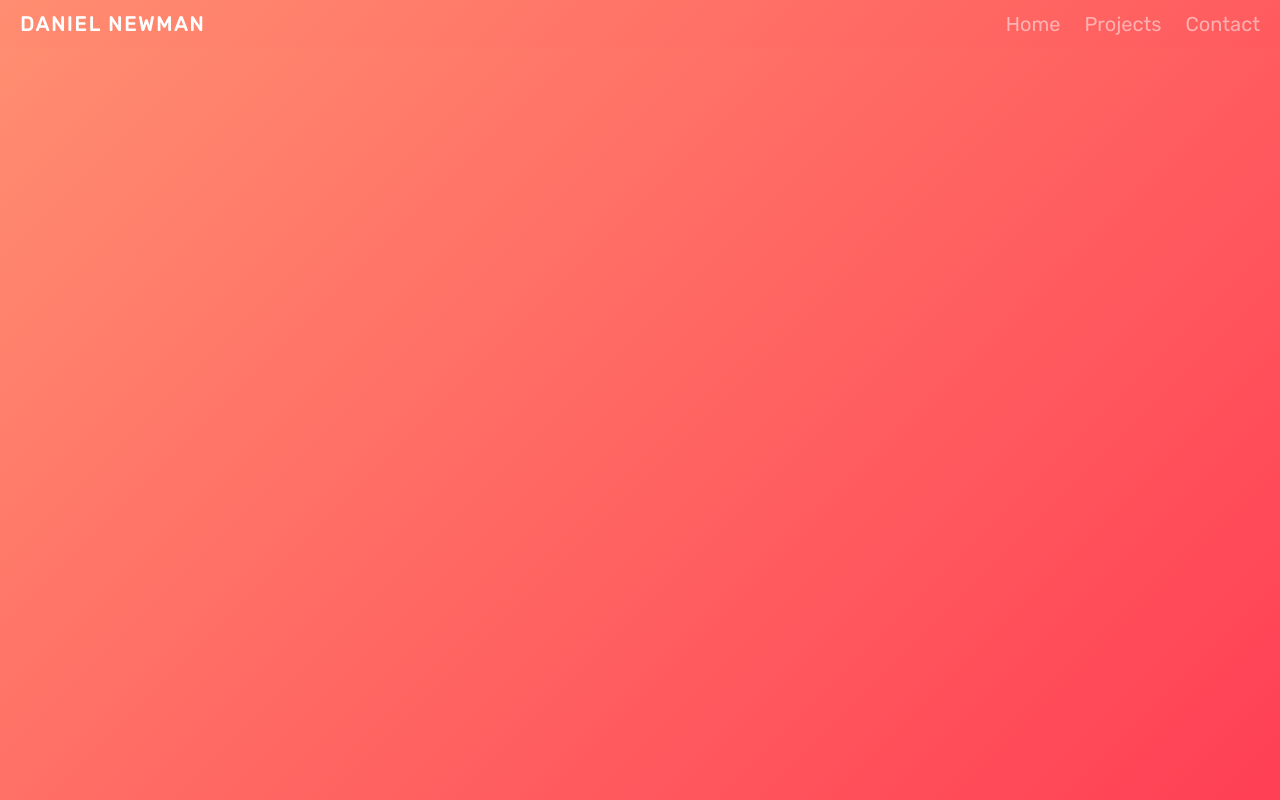
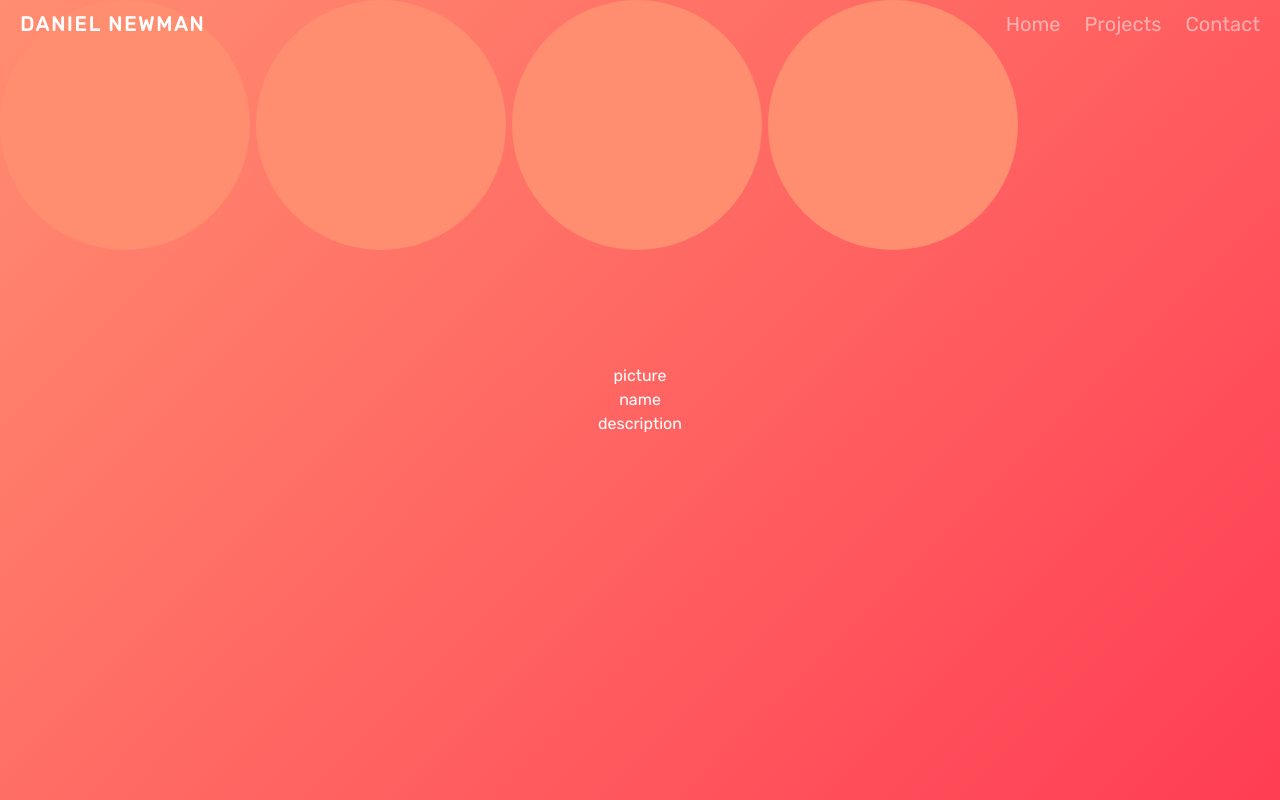
Before and after one commit to mannewdan/portfolio, a React (Vite) app: page / in a window 1280 px wide. Shown: the top 800 px of the page. Built offline with nearby package versions, Linux system fonts and the light colour scheme.

Commit message:
layering & animation setup

```diff
--- a/src/App.tsx
+++ b/src/App.tsx
@@ -6,22 +6,30 @@ export default function App() {
     <>
       <Header />
       <Hero />
+      <main>
+        <section className="block" style={{ height: "150vh" }}>
           <h1 className="text-h-l">Totam eius eos perspiciatis</h1>
           <h2 className="text-h-m">Totam eius eos perspiciatis</h2>
           <h3 className="text-h-s">Totam eius eos perspiciatis</h3>
+        </section>
+        <section style={{ height: "150vh" }}>
           <p className="text-b-m">
             Nulla quis earum corrupti consectetur consectetur. Mollitia at vel
             dolorem aliquid sapiente incidunt. Ut exercitationem ad fugit. Iusto
             tenetur pariatur nisi architecto sint labore est voluptatem.
           </p>
-      <p className="text-b-s" style={{ height: "200vh" }}>
+          <p className="text-b-s">
             Nulla quis earum corrupti consectetur consectetur. Mollitia at vel
             dolorem aliquid sapiente incidunt. Ut exercitationem ad fugit. Iusto
             tenetur pariatur nisi architecto sint labore est voluptatem.
           </p>
+        </section>
+        <section className="block" style={{ height: "150vh" }}>
           <div id="projects" className="scroll-destination"></div>
           <p>Scroll To Here</p>
-      <p style={{ height: "200vh" }}>paragraph</p>
+          <p>paragraph</p>
+        </section>
+      </main>
     </>
   );
 }
--- /dev/null
+++ b/src/components/Background.tsx
@@ -0,0 +1,12 @@
+export default function Background() {
+  return (
+    <>
+      <div className="background-animation">
+        <div className="shape-1"></div>
+        <div className="shape-2"></div>
+        <div className="shape-3"></div>
+        <div className="shape-4"></div>
+      </div>
+    </>
+  );
+}
--- a/src/components/Header.tsx
+++ b/src/components/Header.tsx
@@ -1,7 +1,10 @@
+import Background from "./Background";
+
 export default function Header() {
   return (
     <>
-      <header className="header header-background">
+      <header className="header">
+        <Background />
         <span className="text-h-s">Daniel Newman</span>
         <nav>
           <a href="#home" className="text-b-m c-text-light-50">
--- a/src/components/Hero.tsx
+++ b/src/components/Hero.tsx
@@ -1,6 +1,9 @@
+import Background from "./Background";
+
 export default function Hero() {
   return (
-    <section className="hero header-background">
+    <section className="hero">
+      <Background />
       <div className="container">
         <p>picture</p>
         <p>name</p>
--- a/src/css/main.css
+++ b/src/css/main.css
@@ -168,6 +168,12 @@ h6 {
   height: var(--header-height);
 }
 
+.block {
+  position: relative;
+  z-index: 2;
+  background: hsl(var(--c-bg-dark));
+}
+
 a {
   text-decoration: none;
   position: relative;
@@ -206,13 +212,30 @@ a:hover::after {
   top: 0;
   left: 0;
   width: 100%;
-  z-index: 1;
+  z-index: 3;
   height: var(--header-height);
   padding-inline: 1.25rem;
+  -webkit-clip-path: polygon(0% 0%, 100% 0%, 100% var(--header-height), 0% var(--header-height));
+          clip-path: polygon(0% 0%, 100% 0%, 100% var(--header-height), 0% var(--header-height));
+  background: linear-gradient(135deg, hsl(var(--c-accent-main-high)), hsl(var(--c-accent-main-low)));
+  background-attachment: fixed;
+  background-size: 100% max(100vh, 20rem);
+}
+.header > * {
+  position: relative;
+  z-index: 5;
 }
 .header nav {
   display: flex;
   gap: 1.5rem;
+}
+.header *::-moz-selection {
+  color: hsl(var(--c-text-light));
+  background-color: hsl(var(--c-accent-main-low));
+}
+.header *::selection {
+  color: hsl(var(--c-text-light));
+  background-color: hsl(var(--c-accent-main-low));
 }
 
 :root {
@@ -223,6 +246,7 @@ a:hover::after {
   height: calc(100vh - var(--header-height));
   width: 100%;
   position: relative;
+  z-index: 2;
 }
 .hero .container {
   display: flex;
@@ -230,21 +254,35 @@ a:hover::after {
   justify-content: center;
   align-items: center;
   position: absolute;
+  z-index: 3;
   left: 0;
   right: 0;
   margin-left: auto;
   margin-right: auto;
   margin-top: max(50vh - var(--hero-height) * 0.5 - var(--header-height), 0px);
   height: var(--hero-height);
-  background: linear-gradient(90deg, hsl(var(--c-accent-main-low)/0%) 5%, hsl(var(--c-accent-main-high)/35%), hsl(var(--c-accent-main-low)/0%) 95%);
-  display: none;
+  /*
+  background: linear-gradient(
+    90deg,
+    hsl(var(--c-accent-main-low) / 0%) 5%,
+    hsl(var(--c-accent-main-high) / 35%),
+    hsl(var(--c-accent-main-low) / 0%) 95%
+  );
+  */
 }
 .hero .container::before, .hero .container::after {
   content: "";
   position: absolute;
   height: 0.25rem;
   width: 100%;
-  background: linear-gradient(90deg, hsl(var(--c-accent-main-high)/0%) 2%, hsl(var(--c-accent-main-high)/40%), hsl(var(--c-accent-main-high)/0%) 98%);
+  /*
+  background: linear-gradient(
+    90deg,
+    hsl(var(--c-accent-main-high) / 0%) 2%,
+    hsl(var(--c-accent-main-high) / 40%),
+    hsl(var(--c-accent-main-high) / 0%) 98%
+  );
+  */
 }
 .hero .container::before {
   top: 0;
@@ -252,17 +290,55 @@ a:hover::after {
 .hero .container::after {
   bottom: 0;
 }
+.hero *::-moz-selection {
+  color: hsl(var(--c-text-light));
+  background-color: hsl(var(--c-accent-main-low));
+}
+.hero *::selection {
+  color: hsl(var(--c-text-light));
+  background-color: hsl(var(--c-accent-main-low));
+}
 
-.header-background {
+.background-animation {
   background: linear-gradient(135deg, hsl(var(--c-accent-main-high)), hsl(var(--c-accent-main-low)));
   background-attachment: fixed;
   background-size: 100% max(100vh, 20rem);
+  pointer-events: none;
+  position: fixed;
+  left: 0;
+  top: 0;
+  z-index: 1;
+  height: 100%;
+  width: 100%;
 }
-.header-background *::-moz-selection {
-  color: hsl(var(--c-text-light));
-  background-color: hsl(var(--c-accent-main-low));
+.background-animation .shape-1 {
+  position: absolute;
+  width: 250px;
+  height: 250px;
+  background-color: hsl(var(--c-accent-main-high));
+  border-radius: 50%;
 }
-.header-background *::selection {
-  color: hsl(var(--c-text-light));
-  background-color: hsl(var(--c-accent-main-low));
+.background-animation .shape-2 {
+  position: absolute;
+  left: 20%;
+  width: 250px;
+  height: 250px;
+  background-color: hsl(var(--c-accent-main-high));
+  border-radius: 50%;
+}
+.background-animation .shape-3 {
+  position: absolute;
+  left: 40%;
+  width: 250px;
+  height: 250px;
+  background-color: hsl(var(--c-accent-main-high));
+  border-radius: 50%;
+}
+.background-animation .shape-4 {
+  position: absolute;
+  left: 60%;
+  width: 250px;
+  height: 250px;
+  background-color: hsl(var(--c-accent-main-high));
+  border-radius: 50%;
 }/*# sourceMappingURL=main.css.map */
--- a/src/scss/globals/_utils.scss
+++ b/src/scss/globals/_utils.scss
@@ -7,3 +7,9 @@
     background-color $duration ease-out $delay,
     transform $duration ease-out $delay;
 }
+
+.block {
+  position: relative;
+  z-index: 2;
+  background: hsl(var(--c-bg-dark));
+}
--- /dev/null
+++ b/src/scss/layout/_background-animation.scss
@@ -0,0 +1,49 @@
+.background-animation {
+  background: linear-gradient(
+    135deg,
+    hsl(var(--c-accent-main-high)),
+    hsl(var(--c-accent-main-low))
+  );
+  background-attachment: fixed;
+  background-size: 100% max(100vh, 20rem);
+
+  pointer-events: none;
+  position: fixed;
+  left: 0;
+  top: 0;
+  z-index: 1;
+  height: 100%;
+  width: 100%;
+
+  .shape-1 {
+    position: absolute;
+    width: 250px;
+    height: 250px;
+    background-color: hsl(var(--c-accent-main-high));
+    border-radius: 50%;
+  }
+  .shape-2 {
+    position: absolute;
+    left: 20%;
+    width: 250px;
+    height: 250px;
+    background-color: hsl(var(--c-accent-main-high));
+    border-radius: 50%;
+  }
+  .shape-3 {
+    position: absolute;
+    left: 40%;
+    width: 250px;
+    height: 250px;
+    background-color: hsl(var(--c-accent-main-high));
+    border-radius: 50%;
+  }
+  .shape-4 {
+    position: absolute;
+    left: 60%;
+    width: 250px;
+    height: 250px;
+    background-color: hsl(var(--c-accent-main-high));
+    border-radius: 50%;
+  }
+}
--- a/src/scss/layout/_header-background.scss
+++ /dev/null
@@ -1,14 +0,0 @@
-.header-background {
-  background: linear-gradient(
-    135deg,
-    hsl(var(--c-accent-main-high)),
-    hsl(var(--c-accent-main-low))
-  );
-  background-attachment: fixed;
-  background-size: 100% max(100vh, 20rem);
-
-  & *::selection {
-    color: hsl(var(--c-text-light));
-    background-color: hsl(var(--c-accent-main-low));
-  }
-}
--- a/src/scss/layout/_header.scss
+++ b/src/scss/layout/_header.scss
@@ -11,13 +11,37 @@
   top: 0;
   left: 0;
   width: 100%;
-  z-index: 1;
+  z-index: 3;
   height: var(--header-height);
 
   padding-inline: 1.25rem;
+
+  & > * {
+    position: relative;
+    z-index: 5;
+  }
+
+  clip-path: polygon(
+    0% 0%,
+    100% 0%,
+    100% var(--header-height),
+    0% var(--header-height)
+  );
+  background: linear-gradient(
+    135deg,
+    hsl(var(--c-accent-main-high)),
+    hsl(var(--c-accent-main-low))
+  );
+  background-attachment: fixed;
+  background-size: 100% max(100vh, 20rem);
 
   nav {
     display: flex;
     gap: 1.5rem;
   }
+
+  & *::selection {
+    color: hsl(var(--c-text-light));
+    background-color: hsl(var(--c-accent-main-low));
+  }
 }
--- a/src/scss/layout/_hero.scss
+++ b/src/scss/layout/_hero.scss
@@ -5,8 +5,8 @@
 .hero {
   height: calc(100vh - var(--header-height));
   width: 100%;
-
   position: relative;
+  z-index: 2;
   .container {
     display: flex;
     flex-direction: column;
@@ -14,6 +14,7 @@
     align-items: center;
 
     position: absolute;
+    z-index: 3;
     left: 0;
     right: 0;
     margin-left: auto;
@@ -25,24 +26,28 @@
 
     height: var(--hero-height);
 
+    /*
     background: linear-gradient(
       90deg,
       hsl(var(--c-accent-main-low) / 0%) 5%,
       hsl(var(--c-accent-main-high) / 35%),
       hsl(var(--c-accent-main-low) / 0%) 95%
     );
+    */
     &::before,
     &::after {
       content: "";
       position: absolute;
       height: 0.25rem;
       width: 100%;
+      /*
       background: linear-gradient(
         90deg,
         hsl(var(--c-accent-main-high) / 0%) 2%,
         hsl(var(--c-accent-main-high) / 40%),
         hsl(var(--c-accent-main-high) / 0%) 98%
       );
+      */
     }
     &::before {
       top: 0;
@@ -50,7 +55,10 @@
     &::after {
       bottom: 0;
     }
+  }
 
-    display: none;
+  & *::selection {
+    color: hsl(var(--c-text-light));
+    background-color: hsl(var(--c-accent-main-low));
   }
 }
--- a/src/scss/layout/_index.scss
+++ b/src/scss/layout/_index.scss
@@ -1,3 +1,3 @@
 @use "header";
 @use "hero";
-@use "header-background";
+@use "background-animation";
```
Also changed, not shown: 1 other file (tests, documents, lock files or other folders). Lines whose indentation alone changed are shown as unchanged.
